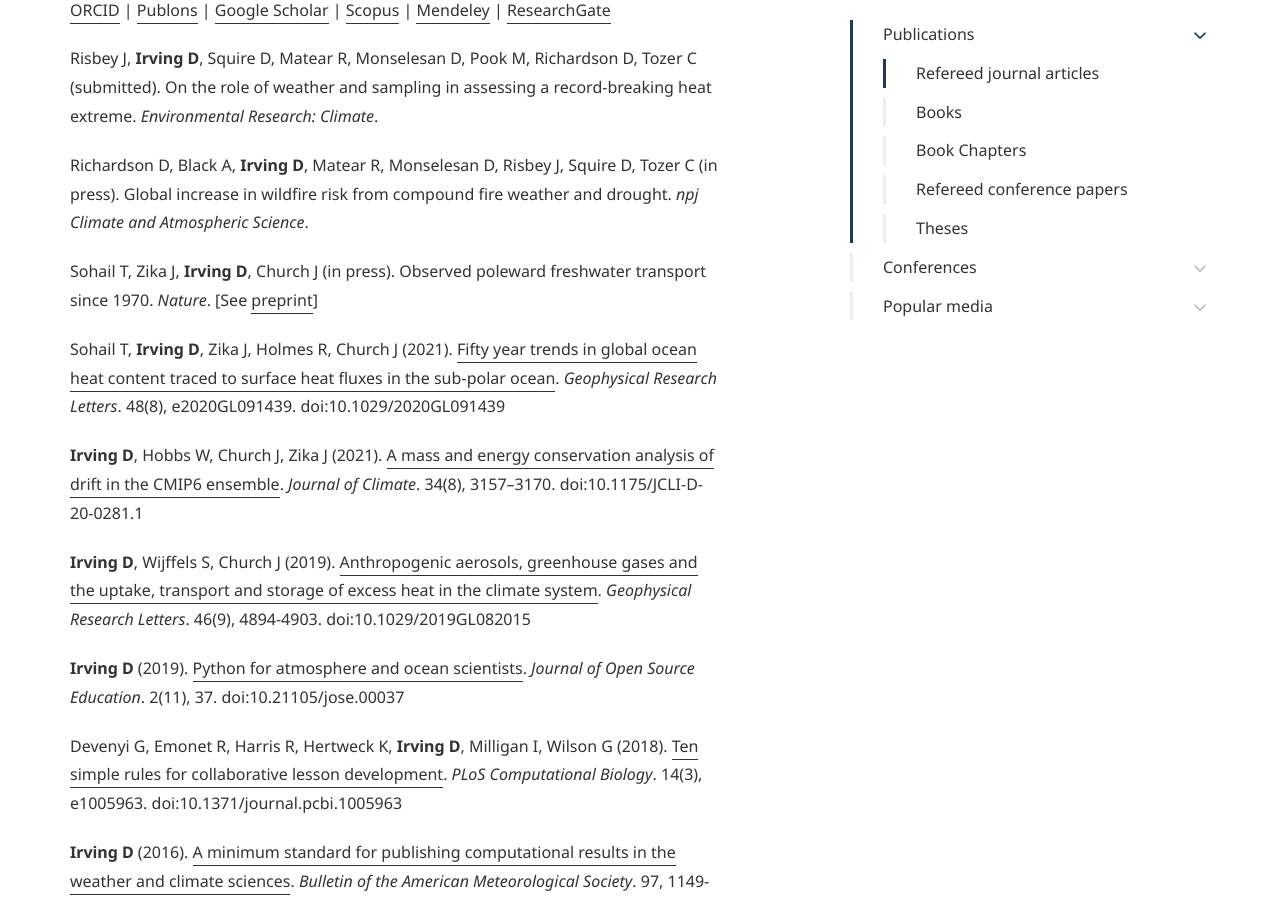
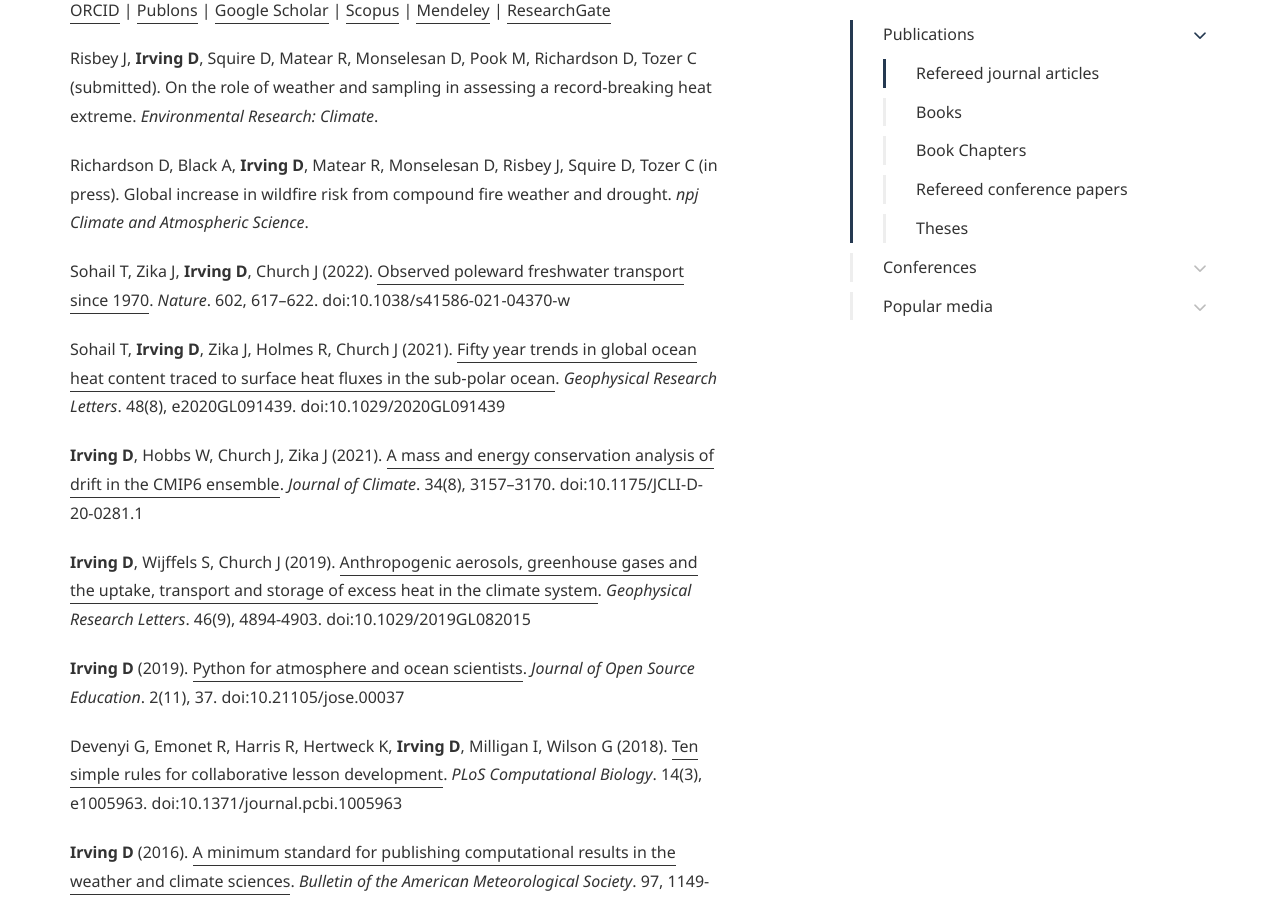
Before and after one commit to DamienIrving/damienirving.github.io, a Jekyll site: the page built from publications.md, in a window 1280 px wide and 900 px high, scrolled down 827 px. Built offline with Jekyll 4.4.1, drawn with Linux system fonts in a browser that asks for light colours; some web fonts are replaced.

Commit message:
Update publications.md

```diff
--- a/publications.md
+++ b/publications.md
@@ -32,7 +32,7 @@ Risbey J, **Irving D**, Squire D, Matear R, Monselesan D, Pook M, Richardson D,
 
 Richardson D, Black A, **Irving D**, Matear R, Monselesan D, Risbey J, Squire D, Tozer C (in press). Global increase in wildfire risk from compound fire weather and drought. *npj Climate and Atmospheric Science*.
 
-Sohail T, Zika J, **Irving D**, Church J (in press). Observed poleward freshwater transport since 1970. *Nature*. [See [preprint](https://doi.org/10.21203/rs.3.rs-723246/v1)]
+Sohail T, Zika J, **Irving D**, Church J (2022). [Observed poleward freshwater transport since 1970](https://doi.org/10.1038/s41586-021-04370-w). *Nature*. 602, 617–622. doi:10.1038/s41586-021-04370-w
 
 Sohail T, **Irving D**, Zika J, Holmes R, Church J (2021). [Fifty year trends in global ocean heat content traced to surface heat fluxes in the sub‐polar ocean](https://doi.org/10.1029/2020GL091439). *Geophysical Research Letters*. 48(8), e2020GL091439. doi:10.1029/2020GL091439
 
```
